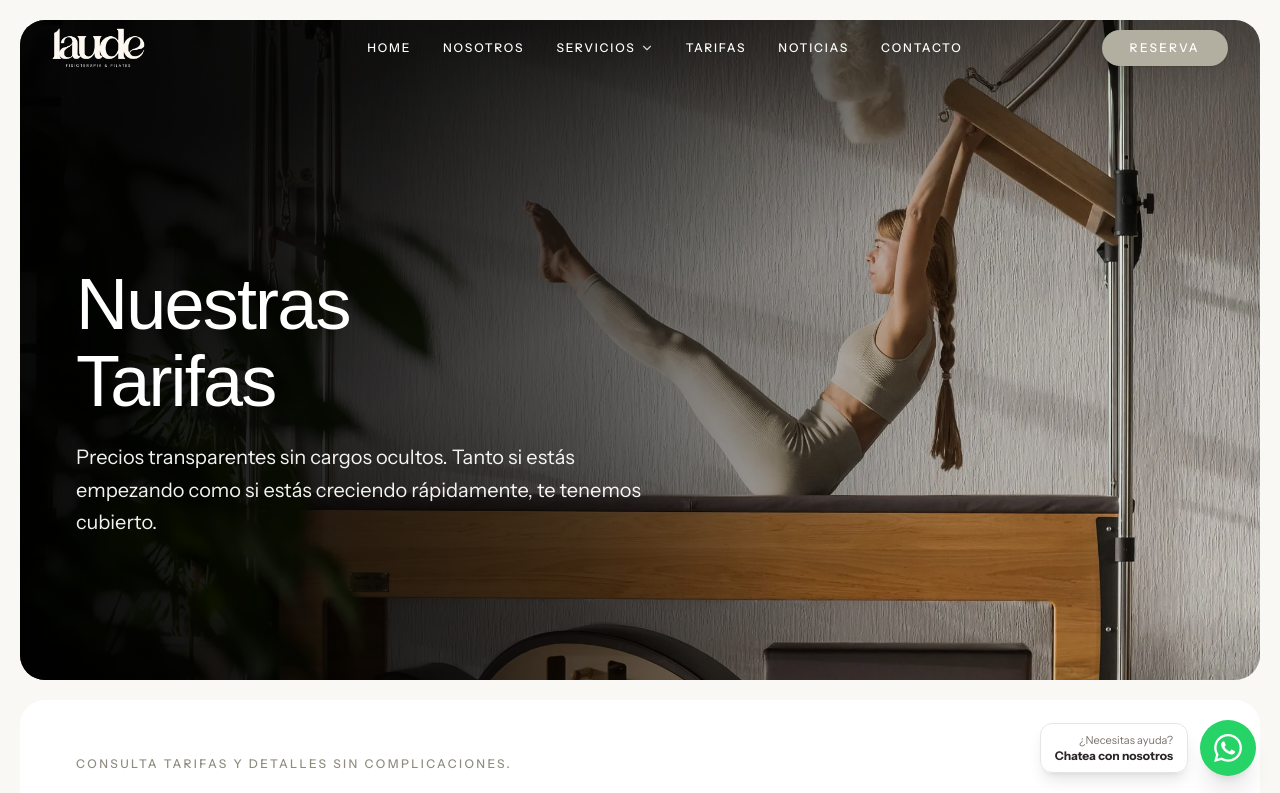
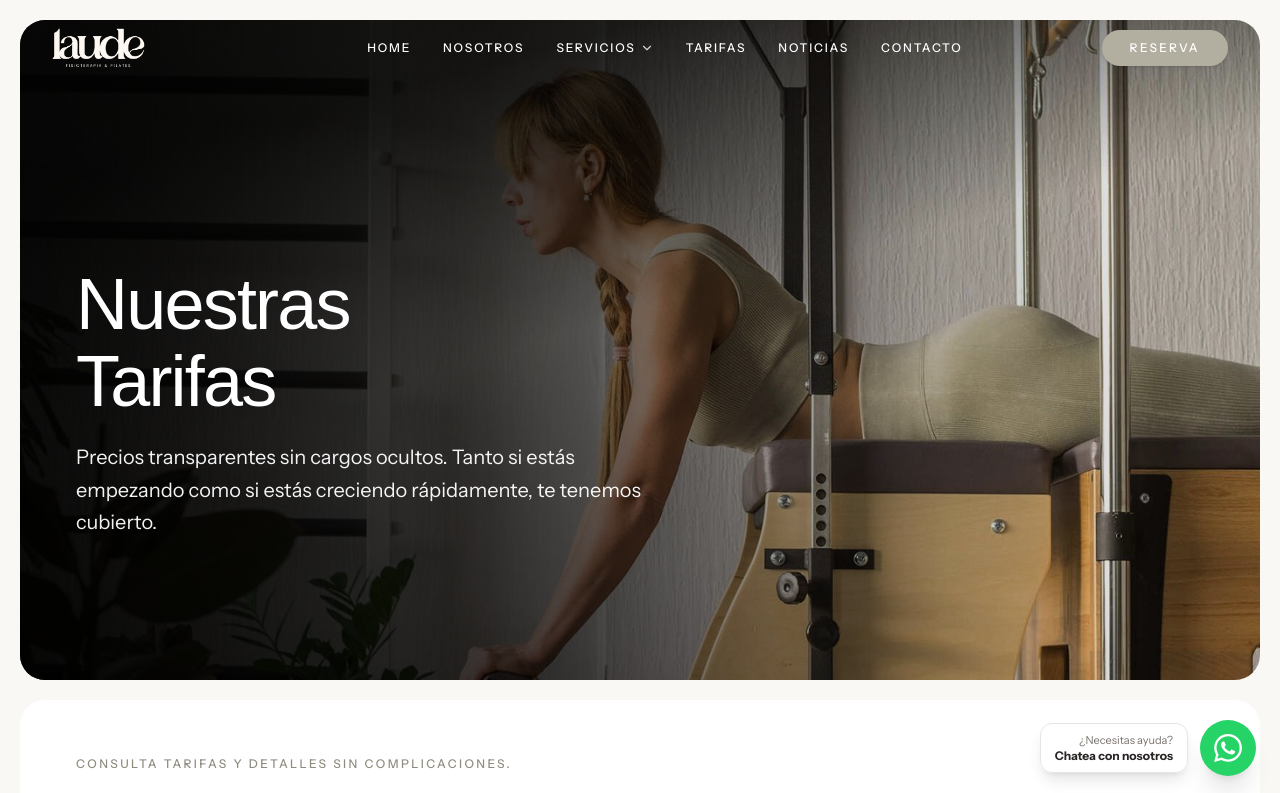
Before and after one commit to AlvaroDesigns/laude, a Next.js app: page /tarifas in a window 1280 px wide. Shown: the top 793 px of the page. Built offline with nearby package versions, Linux system fonts and the light colour scheme; a web font is replaced by a local one.

Commit message:
Download and set exact Hero-Image.jpg on all non-home sections (nosotros, servicios, tarifas, contacto)

```diff
--- a/src/app/contacto/page.tsx
+++ b/src/app/contacto/page.tsx
@@ -19,7 +19,7 @@ export default function ContactoPage() {
         {/* Background Image */}
         <div className="absolute inset-0 -z-20">
           <Image
-            src="/images/Hero-Image.webp"
+            src="/images/Hero-Image.jpg"
             alt="Laude - Contacto Fisioterapia y Pilates Palma"
             fill
             className="object-cover object-center"
--- a/src/app/nosotros/page.tsx
+++ b/src/app/nosotros/page.tsx
@@ -19,7 +19,7 @@ export default function NosotrosPage() {
         {/* Background Image */}
         <div className="absolute inset-0 -z-20">
           <Image
-            src="/images/Hero-Image.webp"
+            src="/images/Hero-Image.jpg"
             alt="Laude - Fisioterapia y Pilates Palma - Nosotros"
             fill
             className="object-cover object-center"
--- a/src/app/servicios/page.tsx
+++ b/src/app/servicios/page.tsx
@@ -20,7 +20,7 @@ export default function ServiciosPage() {
         {/* Background Image */}
         <div className="absolute inset-0 -z-20">
           <Image
-            src="/images/Hero-Image.webp"
+            src="/images/Hero-Image.jpg"
             alt="Laude - Servicios de Fisioterapia y Pilates Palma"
             fill
             className="object-cover object-center"
--- a/src/app/tarifas/page.tsx
+++ b/src/app/tarifas/page.tsx
@@ -215,7 +215,7 @@ export default function TarifasPage() {
         {/* Background Image */}
         <div className="absolute inset-0 -z-20">
           <Image
-            src="/images/Hero-Image.webp"
+            src="/images/Hero-Image.jpg"
             alt="Laude - Nuestras Tarifas"
             fill
             className="object-cover object-center"
```
Also changed, not shown: public/images/Hero-Image-sections.jpg (added), public/images/Hero-Image.jpg.
